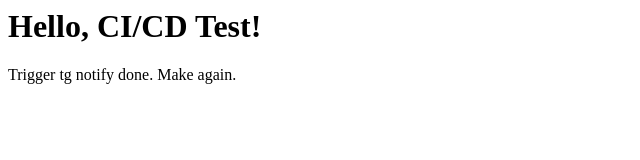
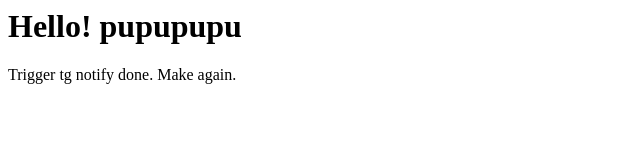
Before and after one commit to cristina97is/ci-nginx-test, a plain HTML site: page index.html in a window 1280 px wide. Shown: the whole page, without its empty margins (0-640 px from the left). Drawn offline with Linux system fonts and the light colour scheme.

Commit message:
test selfhosted runner

```diff
--- a/index.html
+++ b/index.html
@@ -1,2 +1,2 @@
-<h1>Hello, CI/CD Test!</h1>
+<h1>Hello! pupupupu</h1>
 <p>Trigger tg notify done. Make again.</p>
```
